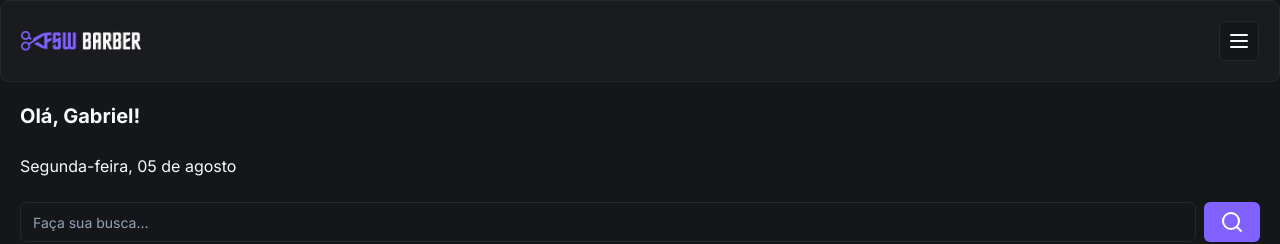
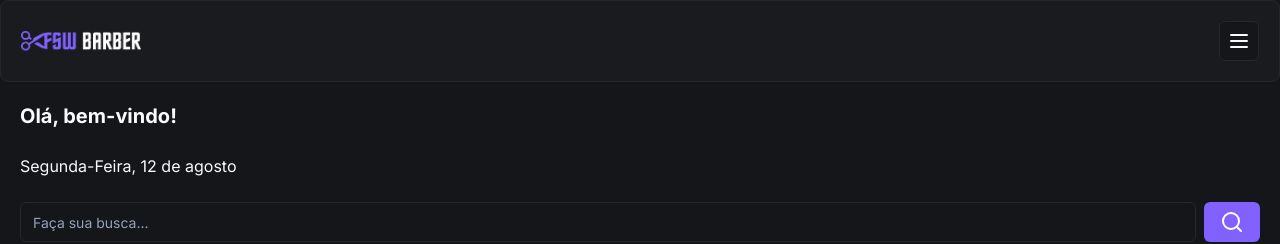
Before and after one commit to GabrielCenteioFreitas/estudos-fullstackclub-fsw5_barber, a Next.js app: page / in a window 1280 px wide. Shown: the top 244 px of the page. Built offline with nearby package versions, Linux system fonts and the light colour scheme; no server answers; the database is empty.

Commit message:
feat: update welcome message

```diff
--- a/src/app/page.tsx
+++ b/src/app/page.tsx
@@ -6,6 +6,8 @@
 import { quickSearchoptions } from "@/constants/quick-search-options"
 import { authOptions } from "@/lib/auth"
 import { db } from "@/lib/prisma"
+import { format } from "date-fns"
+import { ptBR } from "date-fns/locale"
 import { getServerSession } from "next-auth"
 import Image from "next/image"
 import Link from "next/link"
@@ -46,8 +48,15 @@
       <Header />
 
       <div className="space-y-6 p-5">
-        <h2 className="text-xl font-bold">Olá, Gabriel!</h2>
-        <p>Segunda-feira, 05 de agosto</p>
+        <h2 className="text-xl font-bold">
+          Olá, {session?.user ? session.user.name : "bem-vindo"}!
+        </h2>
+        <p>
+          <span className="capitalize">
+            {format(new Date(), "EEEE, dd", { locale: ptBR })}
+          </span>{" "}
+          de {format(new Date(), "MMMM", { locale: ptBR })}
+        </p>
 
         <Search />
 
```
